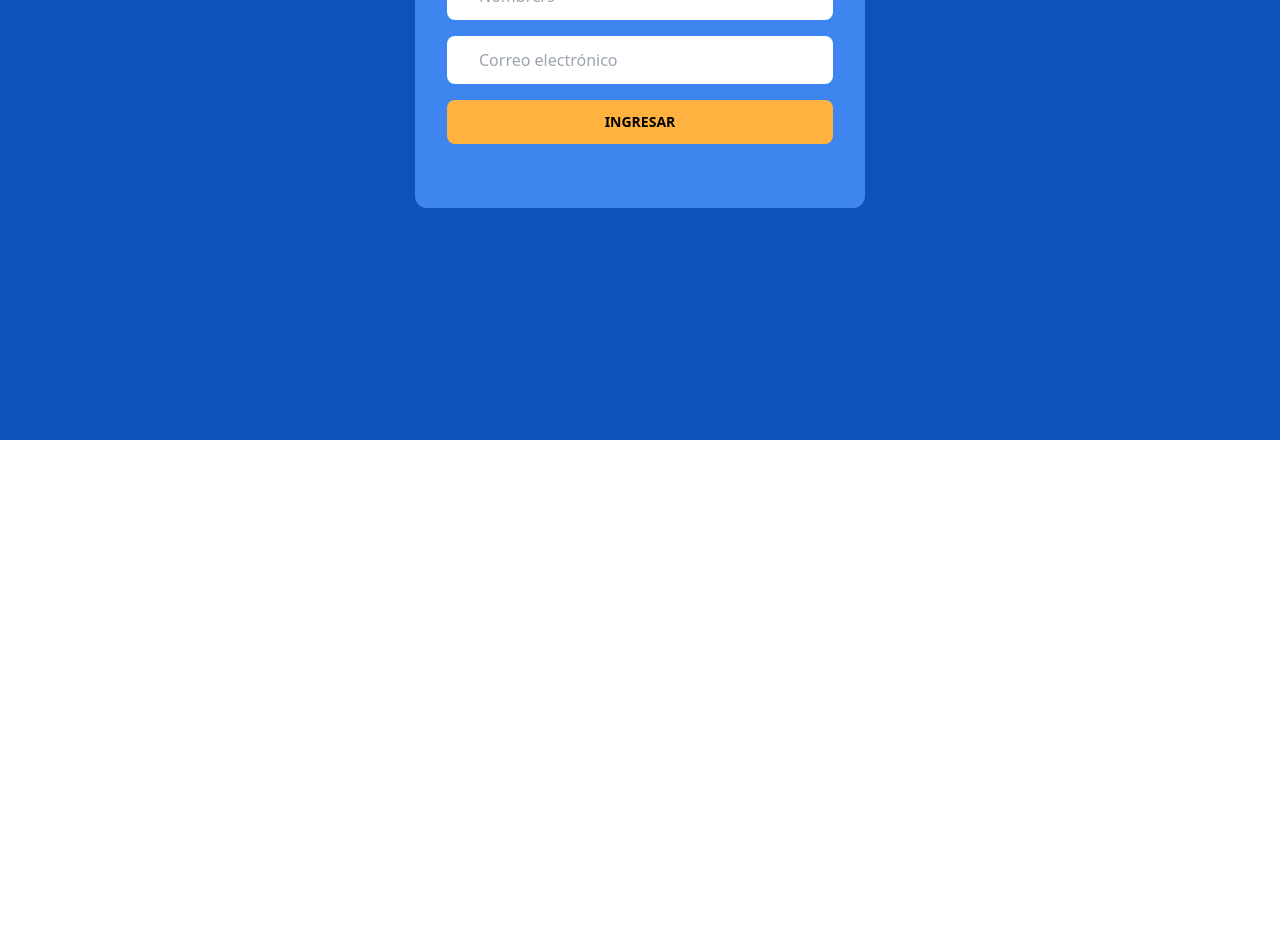
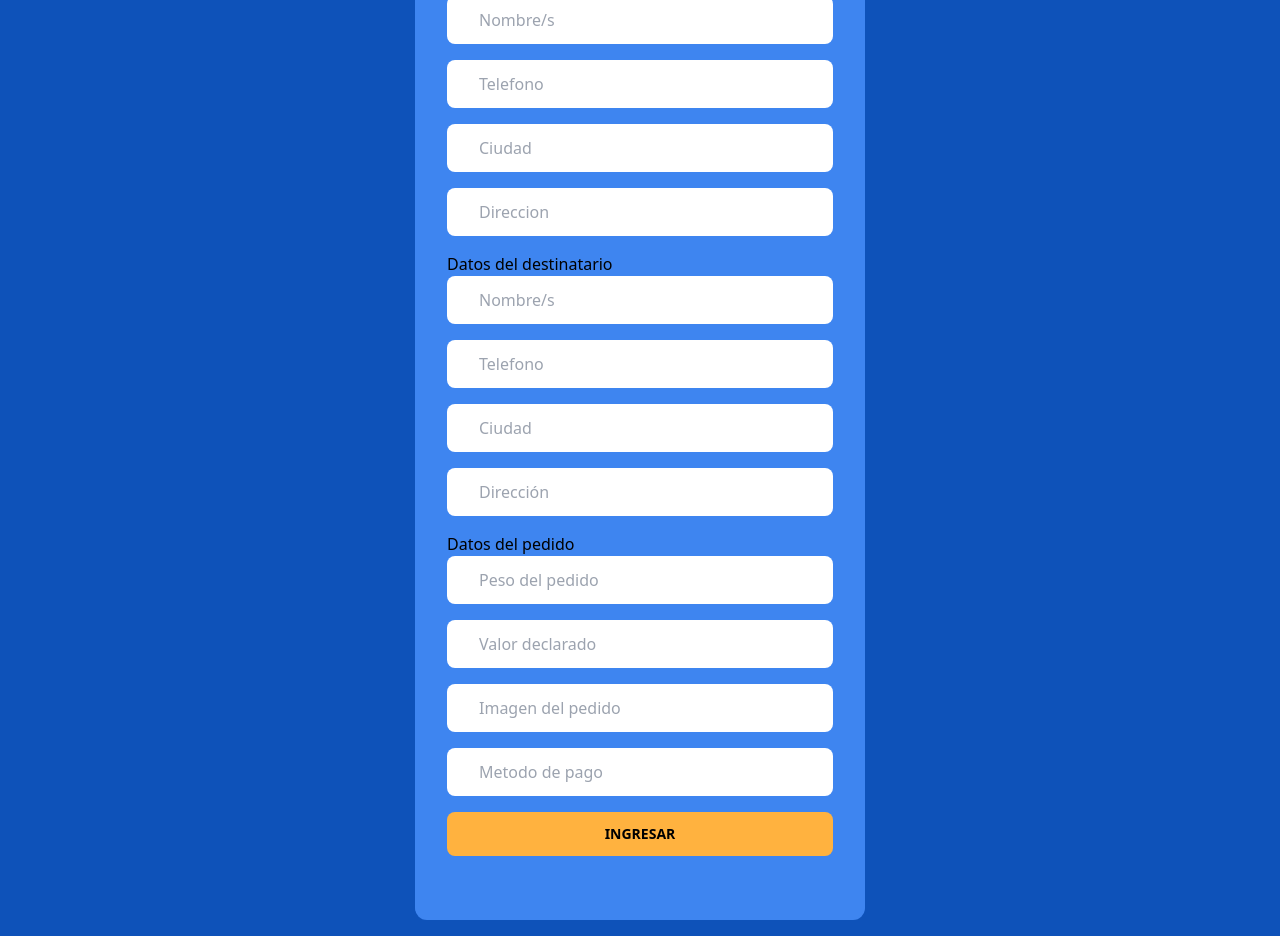
Before and after one commit to Juany313/Mule-front, a React (Vite) app: page /header/pedido in a window 1280 px wide. Shown: the part 360-1296 px from the top of the page. Before the commit the page ends 800 px from the top, so only its background shows below. Built offline with nearby package versions, Linux system fonts and the light colour scheme.

Commit message:
Form sin conexión al back

```diff
--- a/src/components/OrderForm.jsx
+++ b/src/components/OrderForm.jsx
@@ -1,20 +1,28 @@
-import React, {useState} from 'react';
+import React, { useState } from "react";
 
 const OrderForm = () => {
-
-
   const [userData, setUserData] = useState({
-        name_claimant: '',
-      lastName:'',
-      Cedula:'',
-      email:'',
-      domicilio:'',
-      telefono:'',
-      password:''
-
+    name_claimant: "",
+    cedula_claimant: "",
+    cellphone_claimant: "",
+    name_transmiter: "",
+    celphone_transmiter: "",
+    city_transmiter: "",
+    address_transmiter: "",
+    name_receiver: "",
+    celphone_receiver: "",
+    city_receiver: "",
+    address_receiver: "",
+    weight: "",
+    declared_value: "",
+    product_image: "",
+    pay_method: "",
+    typeShipmentId: null,
+    measureId: null,
+    user_id: null,
   });
   const [errors, setErrors] = useState({
-      name: '',
+    name: "",
   });
 
   const handleChange = (event) => {
@@ -22,51 +30,201 @@ const OrderForm = () => {
     const value = event.target.value;
 
     setUserData({ ...userData, [property]: value });
-
-
   };
 
+  return (
+    <div className="min-h-screen bg-p300 flex items-center justify-center p-4">
+      <div className="bg-p100 p-8 rounded-xl w-auto  lg:w-[450px]">
+        <h1 className="text-3xl text-center uppercase font-bold tracking-[5px] text-white mb-8">
+          INICIA TU PEDIDO
+        </h1>
 
-  return (
-    <div className='min-h-screen bg-p300 flex items-center justify-center p-4'>
-        <div className='bg-p100 p-8 rounded-xl w-auto  lg:w-[450px]'>
+        <h2>Datos del usuario</h2>
 
-        <h1 className='text-3xl text-center uppercase font-bold tracking-[5px] text-white mb-8'>INICIA TU PEDIDO</h1>
-
-        <form className='mb-8'>
-
-        <div className='relative mb-4'>
-
+        <form className="mb-8">
+          <div className="relative mb-4">
             <input
               type="text"
               name="name_claimant"
               value={userData.name_claimant}
               onChange={handleChange}
-            className='py-3 pl-8 pr-8 bg-secondary-900 w-full outline-none rounded-lg focus:border focus:border-primary'
-            placeholder='Nombre/s'
+              className="py-3 pl-8 pr-8 bg-secondary-900 w-full outline-none rounded-lg focus:border focus:border-primary"
+              placeholder="Nombre/s"
             />
           </div>
 
-        <div className='relative mb-4'>
+          <div className="relative mb-4">
             <input
-            type="email"
-            className='py-3 pl-8 pr-8 bg-secondary-900 w-full outline-none rounded-lg focus:border focus:border-primary'
-            placeholder='Correo electrónico'
+              type="text"
+              name="cedula_claimant"
+              value={userData.cedula_claimant}
+              onChange={handleChange}
+              className="py-3 pl-8 pr-8 bg-secondary-900 w-full outline-none rounded-lg focus:border focus:border-primary"
+              placeholder="Cedula"
+            />
+          </div>
+
+          <div className="relative mb-4">
+            <input
+              type="text"
+              name="cellphone_claimant"
+              value={userData.cellphone_claimant}
+              onChange={handleChange}
+              className="py-3 pl-8 pr-8 bg-secondary-900 w-full outline-none rounded-lg focus:border focus:border-primary"
+              placeholder="Telefono"
+            />
+          </div>
+
+          <h2>Datos del remitente</h2>
+
+          <div className="relative mb-4">
+            <input
+              type="text"
+              name="name_transmiter"
+              value={userData.name_transmiter}
+              onChange={handleChange}
+              className="py-3 pl-8 pr-8 bg-secondary-900 w-full outline-none rounded-lg focus:border focus:border-primary"
+              placeholder="Nombre/s"
+            />
+          </div>
+
+          <div className="relative mb-4">
+            <input
+              type="text"
+              name="celphone_transmiter"
+              value={userData.celphone_transmiter}
+              onChange={handleChange}
+              className="py-3 pl-8 pr-8 bg-secondary-900 w-full outline-none rounded-lg focus:border focus:border-primary"
+              placeholder="Telefono"
+            />
+          </div>
+
+          <div className="relative mb-4">
+            <input
+              type="text"
+              name="city_transmiter"
+              value={userData.city_transmiter}
+              onChange={handleChange}
+              className="py-3 pl-8 pr-8 bg-secondary-900 w-full outline-none rounded-lg focus:border focus:border-primary"
+              placeholder="Ciudad"
+            />
+          </div>
+
+          <div className="relative mb-4">
+            <input
+              type="text"
+              name="address_transmiter"
+              value={userData.address_transmiter}
+              onChange={handleChange}
+              className="py-3 pl-8 pr-8 bg-secondary-900 w-full outline-none rounded-lg focus:border focus:border-primary"
+              placeholder="Direccion"
+            />
+          </div>
+
+          <h2>Datos del destinatario</h2>
+
+          <div className="relative mb-4">
+            <input
+              type="text"
+              name="name_receiver"
+              value={userData.name_receiver}
+              onChange={handleChange}
+              className="py-3 pl-8 pr-8 bg-secondary-900 w-full outline-none rounded-lg focus:border focus:border-primary"
+              placeholder="Nombre/s"
+            />
+          </div>
+
+          <div className="relative mb-4">
+            <input
+              type="text"
+              name="celphone_receiver"
+              value={userData.celphone_receiver}
+              onChange={handleChange}
+              className="py-3 pl-8 pr-8 bg-secondary-900 w-full outline-none rounded-lg focus:border focus:border-primary"
+              placeholder="Telefono"
+            />
+          </div>
+
+          <div className="relative mb-4">
+            <input
+              type="text"
+              name="city_receiver"
+              value={userData.city_receiver}
+              onChange={handleChange}
+              className="py-3 pl-8 pr-8 bg-secondary-900 w-full outline-none rounded-lg focus:border focus:border-primary"
+              placeholder="Ciudad"
+            />
+          </div>
+
+          <div className="relative mb-4">
+            <input
+              type="text"
+              name="address_receiver"
+              value={userData.address_receiver}
+              onChange={handleChange}
+              className="py-3 pl-8 pr-8 bg-secondary-900 w-full outline-none rounded-lg focus:border focus:border-primary"
+              placeholder="Dirección"
+            />
+          </div>
+
+          <h2>Datos del pedido</h2>
+
+          <div className="relative mb-4">
+            <input
+              type="text"
+              name="weight"
+              value={userData.weight}
+              onChange={handleChange}
+              className="py-3 pl-8 pr-8 bg-secondary-900 w-full outline-none rounded-lg focus:border focus:border-primary"
+              placeholder="Peso del pedido"
+            />
+          </div>
+
+          <div className="relative mb-4">
+            <input
+              type="text"
+              name="declared_value"
+              value={userData.declared_value}
+              onChange={handleChange}
+              className="py-3 pl-8 pr-8 bg-secondary-900 w-full outline-none rounded-lg focus:border focus:border-primary"
+              placeholder="Valor declarado"
+            />
+          </div>
+
+          <div className="relative mb-4">
+            <input
+              type="text"
+              name="product_image"
+              value={userData.product_image}
+              onChange={handleChange}
+              className="py-3 pl-8 pr-8 bg-secondary-900 w-full outline-none rounded-lg focus:border focus:border-primary"
+              placeholder="Imagen del pedido"
+            />
+          </div>
+
+          <div className="relative mb-4">
+            <input
+              type="text"
+              name="pay_method"
+              value={userData.pay_method}
+              onChange={handleChange}
+              className="py-3 pl-8 pr-8 bg-secondary-900 w-full outline-none rounded-lg focus:border focus:border-primary"
+              placeholder="Metodo de pago"
             />
           </div>
 
           <div>
-            <button type='submit'className='bg-s300 text-black uppercase font-bold text-sm w-full py-3 px-4 rounded-lg hover:text-gray-100 transition-colors'>
+            <button
+              type="submit"
+              className="bg-s300 text-black uppercase font-bold text-sm w-full py-3 px-4 rounded-lg hover:text-gray-100 transition-colors"
+            >
               Ingresar
             </button>
           </div>
         </form>
-
-
       </div>
     </div>
+  );
+};
 
-  )
-}
-
-export default OrderForm
+export default OrderForm;
```
Also changed, not shown: src/main.jsx (+10 -10 lines), src/redux/store/index.js (+4 -5 lines). Lines whose indentation alone changed are shown as unchanged.
